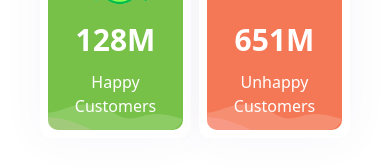
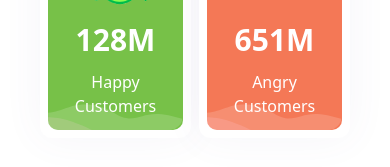
Before and after one commit to SaadHussein/Garabt, a React (Vite) app: page / in a window 390 px wide. Shown: the part 1171-1338 px from the top of the page. Built offline with nearby package versions, Linux system fonts and the light colour scheme; no server answers.

Commit message:
show satisfaction section in mobile

```diff
--- a/src/components/MainPage/ScoreSection.css
+++ b/src/components/MainPage/ScoreSection.css
@@ -284,7 +284,7 @@
   }
 }
 
-@media screen and (max-width: 450px) {
+@media screen and (max-width: 550px) {
   .business-rating-card .business-rating-content .rate-stars-container {
     width: 100%;
     flex-direction: column;
--- a/src/components/MainPage/ScoreSection.tsx
+++ b/src/components/MainPage/ScoreSection.tsx
@@ -215,7 +215,7 @@ const ScoreSection = () => {
               {<NumberCounter number={651} />}M
             </h2>
 
-            <p className="rating-card-subtitle">Unhappy Customers</p>
+            <p className="rating-card-subtitle">Angry Customers</p>
 
             <div className="wave-bg">
               <svg
```
